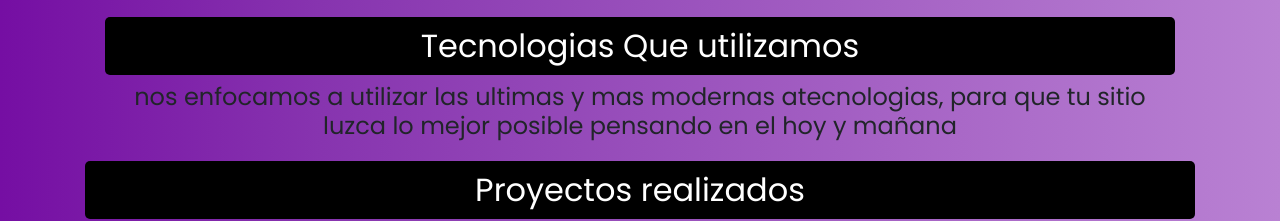
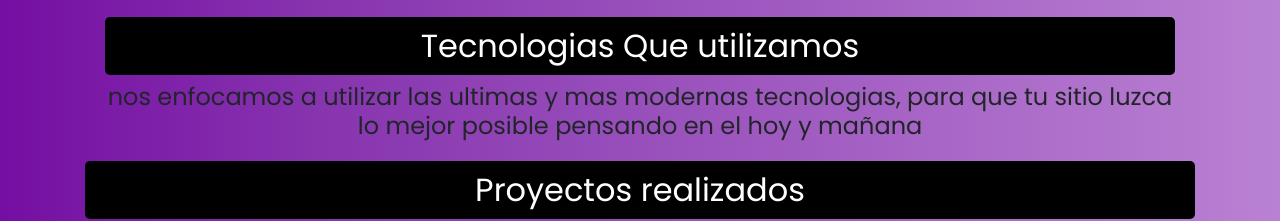
Before and after one commit to gianfrancoropel/gdesignets, a plain HTML site: page index.html in a window 1280 px wide. Shown: the part 907-1128 px from the top of the page. Drawn offline with Linux system fonts and the light colour scheme; a web font is replaced by a local one.

Commit message:
Update index.html

```diff
--- a/index.html
+++ b/index.html
@@ -79,7 +79,7 @@
     <div class="container">
         <div class="cuadroconocimento">
             <h2 class="subtittle">Tecnologias Que utilizamos</h2>
-            <h4>nos enfocamos a utilizar las ultimas y mas modernas atecnologias, para que tu sitio luzca lo mejor posible pensando en el hoy y mañana</h4>
+            <h4>nos enfocamos a utilizar las ultimas y mas modernas tecnologias, para que tu sitio luzca lo mejor posible pensando en el hoy y mañana</h4>
         </div>
         <div class="portafolio">
             <h2 class="subtittle" id="portafolious">Proyectos realizados</h2>
```
